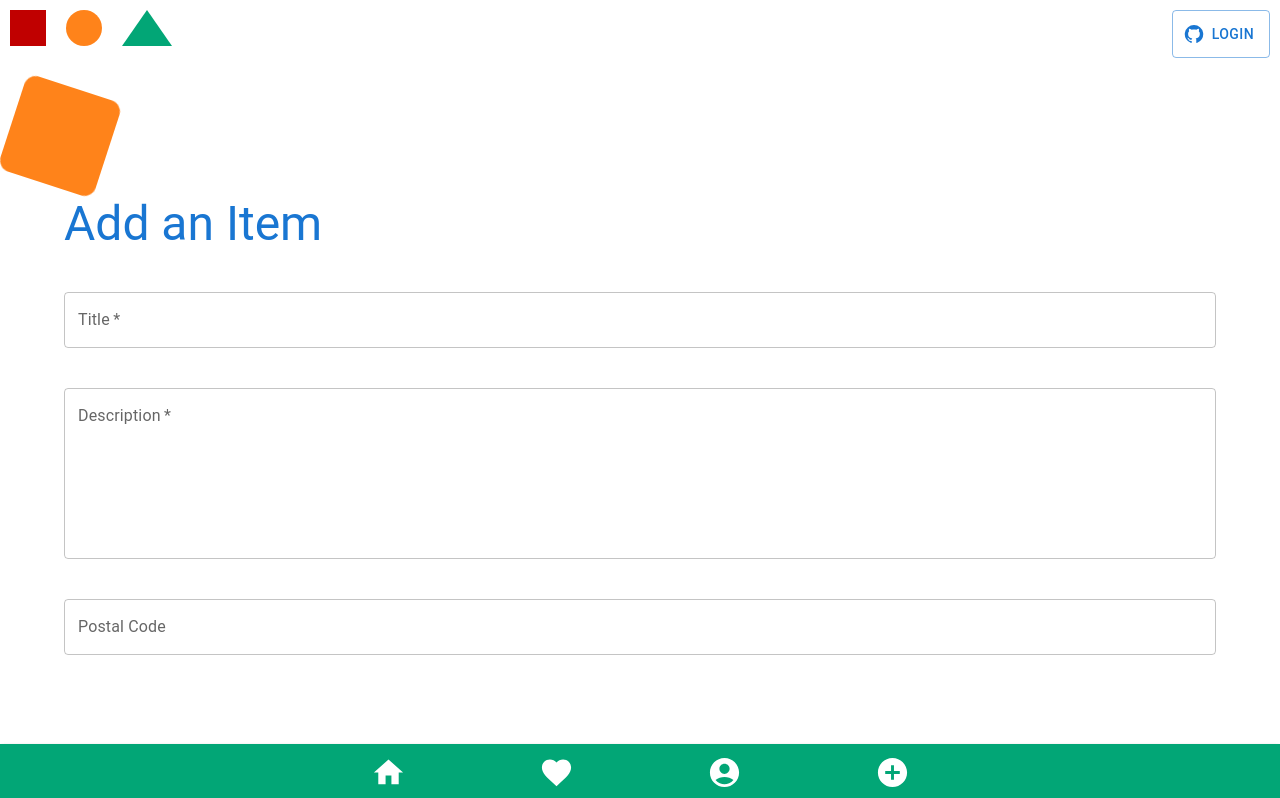
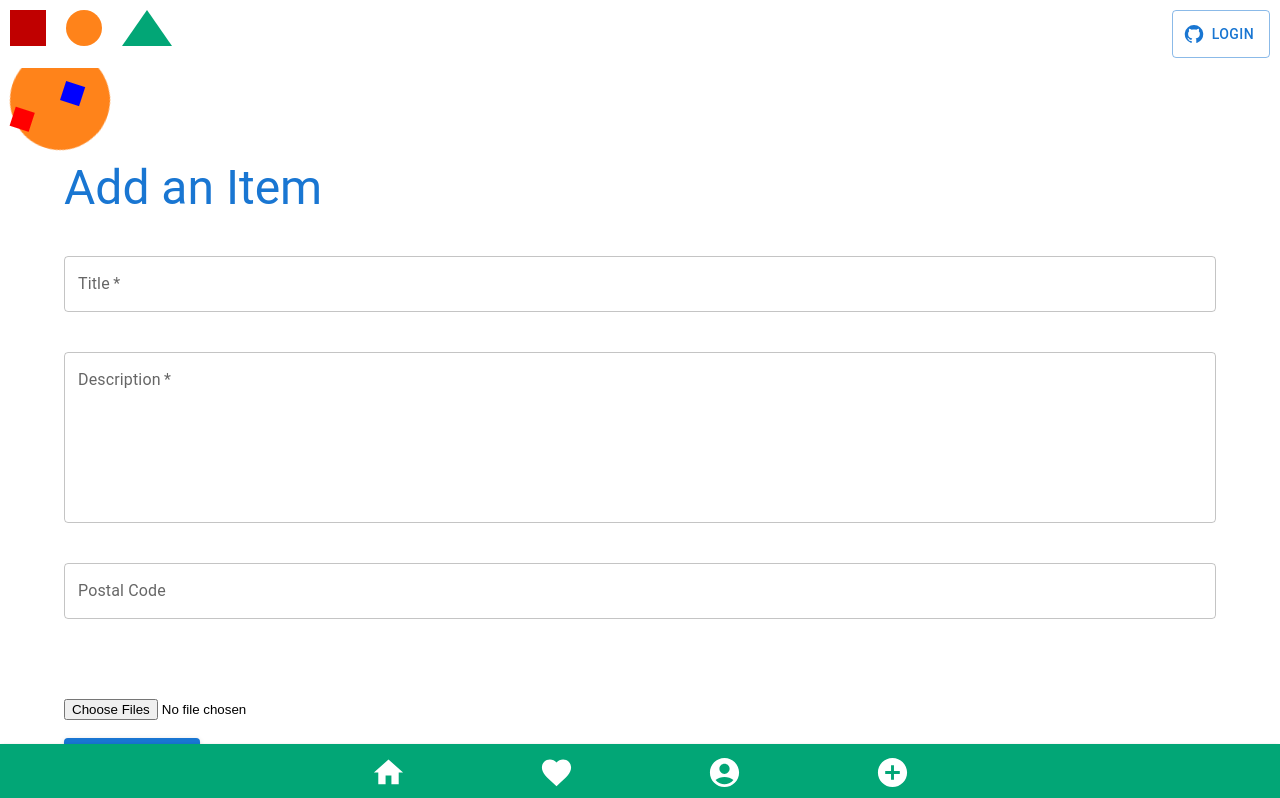
Before and after one commit to DerElchausdemAll/nf-capstone, a Next.js app: page /form in a window 1280 px wide. Shown: the top 798 px of the page. Built offline with nearby package versions, Linux system fonts and the light colour scheme; no server answers.

Commit message:
feat: styling main

```diff
--- a/src/atoms/styled-main/styled.js
+++ b/src/atoms/styled-main/styled.js
@@ -5,7 +5,7 @@ import { Typography } from "@mui/material";
 
 export const move = keyframes`
 	0% {
-	transform: translateX(1000px);
+	transform: translateX(50px);
 
 	}
 	100% {
@@ -15,7 +15,7 @@ export const move = keyframes`
 
 export const moveHeadline = keyframes`
 	0% {
-	transform: translateX(-1000px);
+	transform: translateX(-50px);
 
 	}
 	100% {
--- a/src/molecules/loading-animation/LoadingAnimation.jsx
+++ b/src/molecules/loading-animation/LoadingAnimation.jsx
@@ -1,8 +1,12 @@
 import React from "react";
-import { StyledBall } from "./styled";
+import { StyledBall, StyledInnerBall } from "./styled";
 
 const LoadingAnimation = () => {
-	return <StyledBall></StyledBall>;
+	return (
+		<StyledBall>
+			<StyledInnerBall></StyledInnerBall>
+		</StyledBall>
+	);
 };
 
 export default LoadingAnimation;
--- a/src/molecules/loading-animation/styled.js
+++ b/src/molecules/loading-animation/styled.js
@@ -1,5 +1,5 @@
 import styled from "@emotion/styled";
-import { keyframes } from "@emotion/react";
+import { keyframes, css } from "@emotion/react";
 
 const spinning = keyframes`
 	0% {
@@ -13,17 +13,31 @@ const spinning = keyframes`
   		}
 `;
 
+export const StyledInnerBall = styled.div`
+	height: 20px;
+	width: 20px;
+	background: blue;
+	position: absolute;
+	left: 50px;
+	top: 50px;
+`;
+
 export const StyledBall = styled.div`
 	margin: 10px;
 	background: #ff831a;
-	border-radius: 12%;
+	border-radius: 50%;
 	height: 100px;
 	width: 100px;
 	position: relative;
 	animation: ${spinning} 2s linear infinite;
 
-	&:after {
+	&::after {
+		content: "";
 		height: 20px;
 		width: 20px;
+		background: red;
+		position: absolute;
+		left: 10px;
+		top: 10px;
 	}
 `;
--- a/src/organisms/footer/index.jsx
+++ b/src/organisms/footer/index.jsx
@@ -13,14 +13,7 @@ const Footer = () => {
 	return (
 		<footer>
 			<Paper sx={{ position: "fixed", bottom: 0, left: 0, right: 0 }}>
-				<BottomNavigation
-					// showLabels
-					// value={value}
-					// onChange={(event, newValue) => {
-					// 	setValue(newValue);
-					// }}
-					sx={{ background: "#02A676" }}
-				>
+				<BottomNavigation sx={{ background: "#02A676" }}>
 					<BottomNavigationAction
 						label="Home"
 						icon={<HomeIcon fontSize="large" sx={{ color: "white" }} />}
--- a/src/organisms/header/index.jsx
+++ b/src/organisms/header/index.jsx
@@ -7,7 +7,7 @@ import { StyledImage, StyledTriangle, StyledBall, StyledSquare, StyledContainer
 const Header = () => {
 	const { data: session } = useSession();
 	return (
-		<header style={{ paddingBottom: "36px" }}>
+		<header>
 			<StyledContainer>
 				<div style={{ display: "flex" }}>
 					<StyledSquare />
--- a/src/organisms/layout-main/styled.js
+++ b/src/organisms/layout-main/styled.js
@@ -2,8 +2,9 @@ import styled from "@emotion/styled";
 
 export const StyledBackground = styled.div`
 	background: url("https://images.unsplash.com/photo-1559149251-e9a1dc89981d?ixlib=rb-1.2.1&ixid=MnwxMjA3fDB8MHxwaG90by1wYWdlfHx8fGVufDB8fHx8&auto=format&fit=crop&w=1548&q=80")
-		center center no-repeat;
+		center / contain no-repeat;
 	background-size: cover;
-	background-position: 33%;
 	opacity: 70%;
+	height: 88vh;
+	margin-top: 68px;
 `;
```
Also changed, not shown: src/pages/index.jsx (+7 -16 lines).
